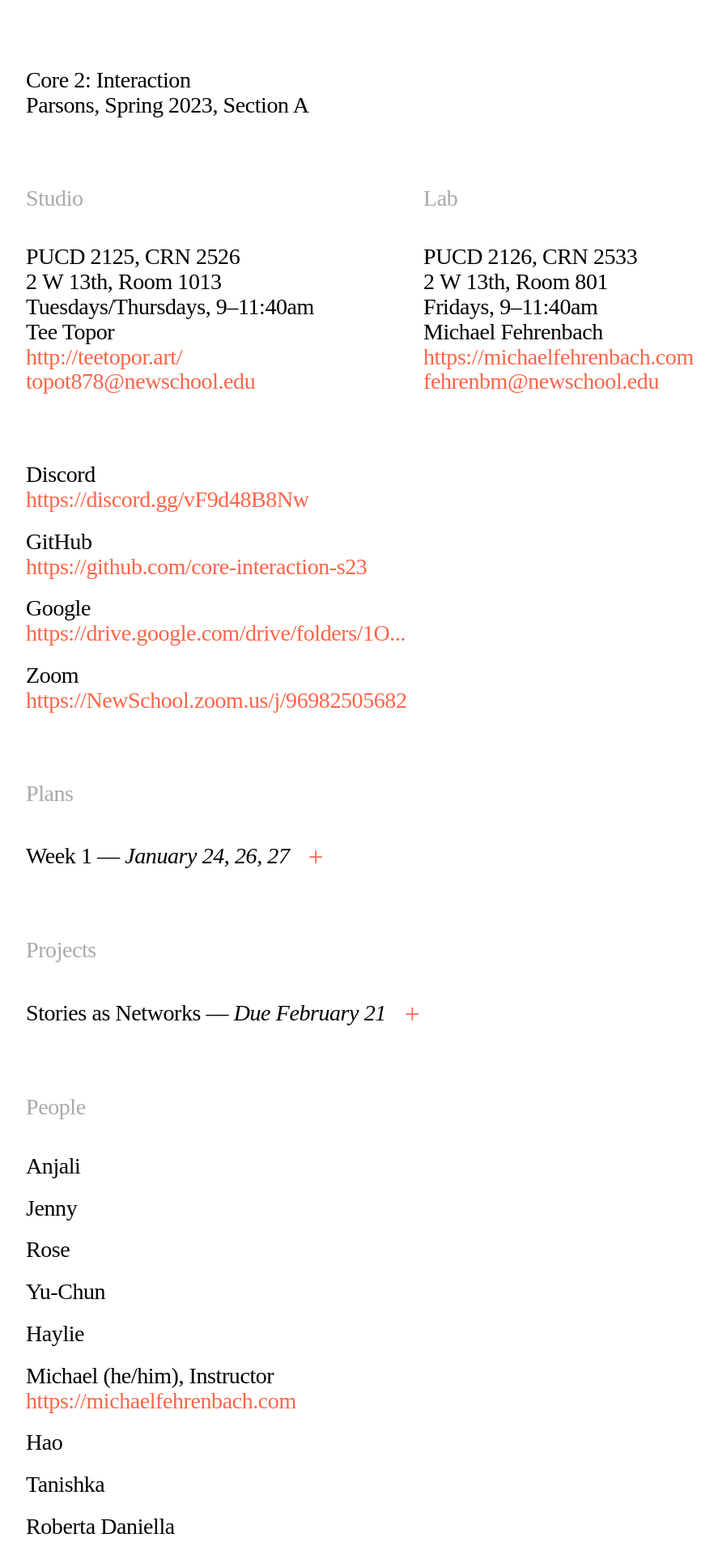
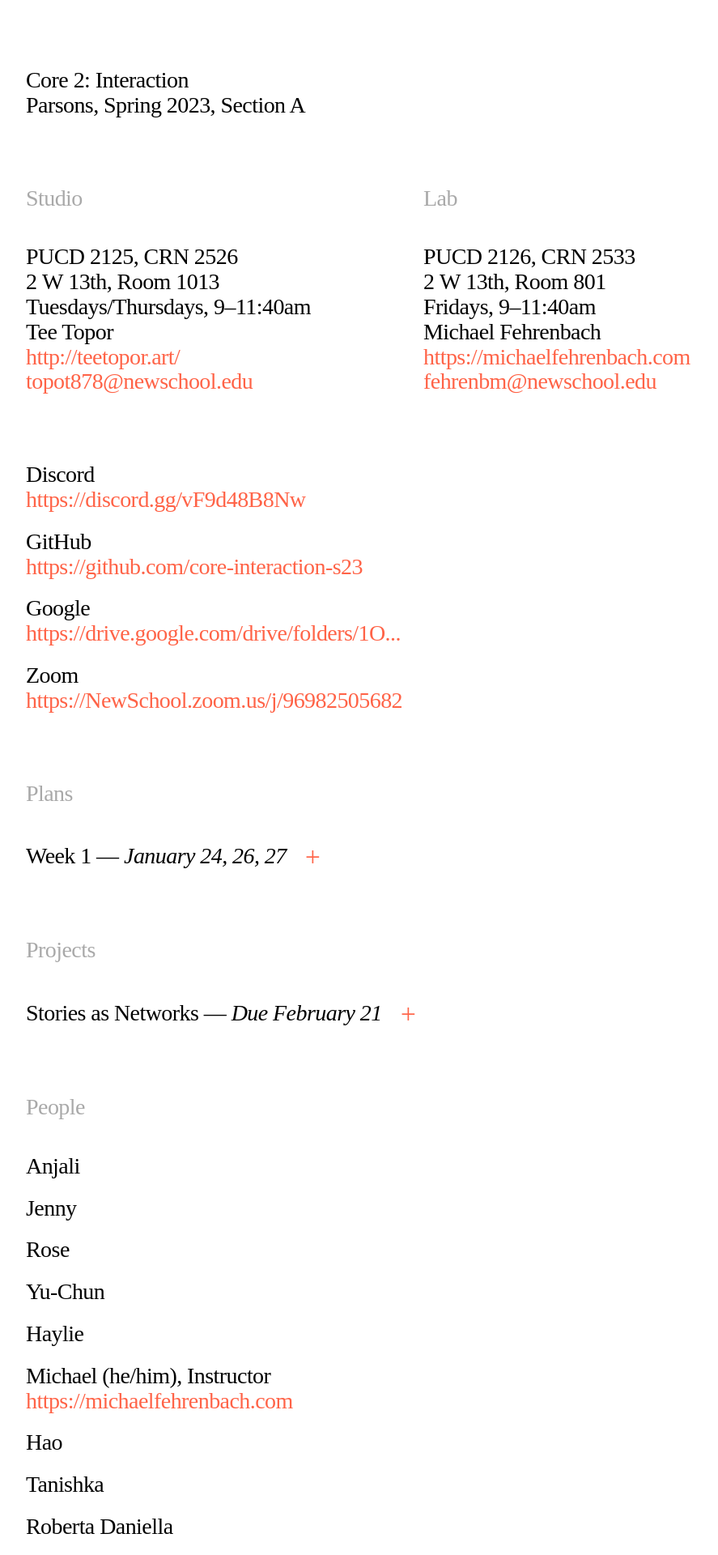
Before and after one commit to core-interaction-s23/core-interaction-s23.github.io, a Jekyll site: the page built from index.html, in a window 1280 px wide. Shown: the top 1920 px of the page at 81% size, without its empty margins (138-1025 px from the left). Built offline with Jekyll 4.4.1, drawn with Linux system fonts in a browser that asks for light colours.

Commit message:
Tweak base type.

```diff
--- a/assets/styles/_typography.scss
+++ b/assets/styles/_typography.scss
@@ -20,13 +20,13 @@
 
 del { font-style: line-through }
 
-nobr, .nowrap {	white-space: nowrap }
+nobr, .nowrap { white-space: nowrap }
 
 body {
 	font-family:           'Times New Roman', 'Times', serif;
 	font-feature-settings: 'hlig', 'dlig', 'zero', 'kern', 'medi';
 	font-size:             var(--font--base);
 	font-variant:          historical-ligatures;
-	letter-spacing:        -0.015em;
+	letter-spacing:        -0.02em;
 	line-height:           1.1;
 }
--- a/assets/styles/main.scss
+++ b/assets/styles/main.scss
@@ -11,7 +11,7 @@
 
 
 :root {
-	--font--base: 1.6rem;
+	--font--base: 2rem;
 	--spacing:    calc(var(--font--base) * 1.5);
 
 	--color--link:  tomato;
```
